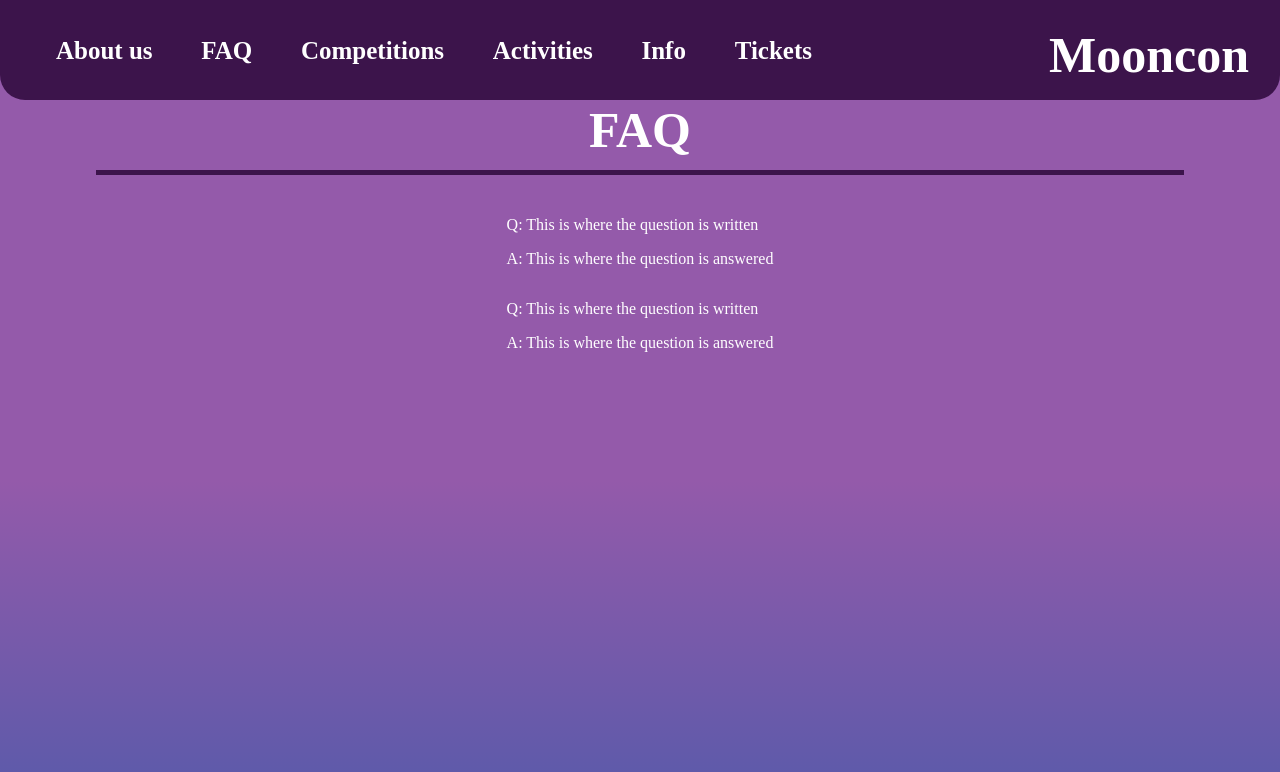
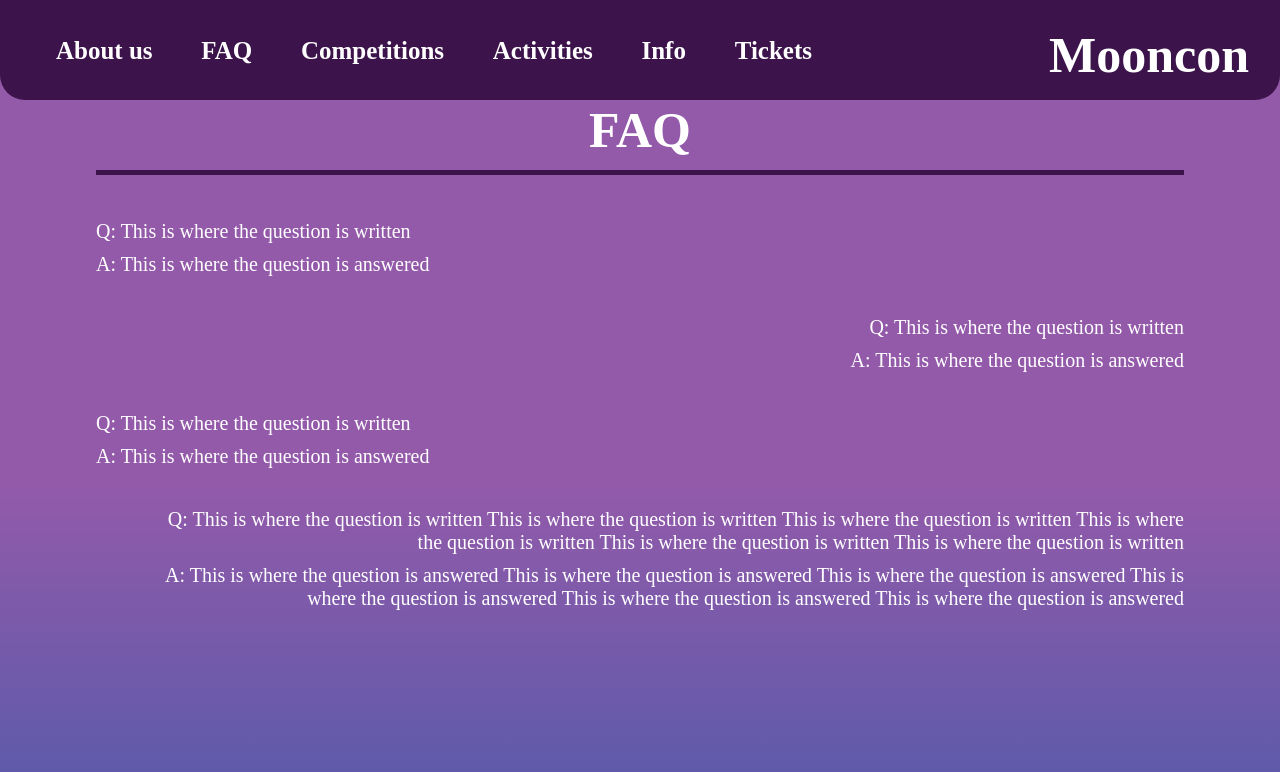
Before and after one commit to IzzIzzIzzIzzI/Mooncon, a SvelteKit app: page /faq in a window 1280 px wide. Shown: the top 772 px of the page. Built offline with nearby package versions, Linux system fonts and the light colour scheme; a web font is replaced by a local one.

Commit message:
I did it, I did it

```diff
--- a/src/routes/faq/+page.svelte
+++ b/src/routes/faq/+page.svelte
@@ -16,6 +16,15 @@
 </div>
 
 <div class="main">
+    <div class="text_left">
+        <div class="question">
+            <p>Q: This is where the question is written</p>
+        </div>
+        <div class="answer">
+            <p>A: This is where the question is answered</p>
+        </div>
+    </div>
+
     <div class="text_right">
         <div class="question">
             <p>Q: This is where the question is written</p>
@@ -31,6 +40,15 @@
         </div>
         <div class="answer">
             <p>A: This is where the question is answered</p>
+        </div>
+    </div>
+
+    <div class="text_right">
+        <div class="question">
+            <p>Q: This is where the question is written This is where the question is written This is where the question is written This is where the question is written This is where the question is written This is where the question is written </p>
+        </div>
+        <div class="answer">
+            <p>A: This is where the question is answered This is where the question is answered This is where the question is answered This is where the question is answered This is where the question is answered This is where the question is answered</p>
         </div>
     </div>
 </div>
@@ -77,12 +95,34 @@
         color: white;
     }
 
+    .text_right {
+        width: 85vw;
+        display: flex;
+        flex-direction: column;
+        align-items: end;
+        text-align: right;
+    }
+
+    .text_left {
+        width: 85vw;
+        display: flex;
+        flex-direction: column;
+        align-items: start;
+        text-align: left;
+    }
+
     .question {
         font-family: rockwell-nova;
+        font-size: 20px;
+        margin-bottom: 0px;
+        width: 80vw;
     }
 
     .answer {
         font-family: rockwell-nova;
         font-weight: 200;
+        font-size: 20px;
+        margin-top: -30px;
+        width: 80vw;
     }
 </style>
```
